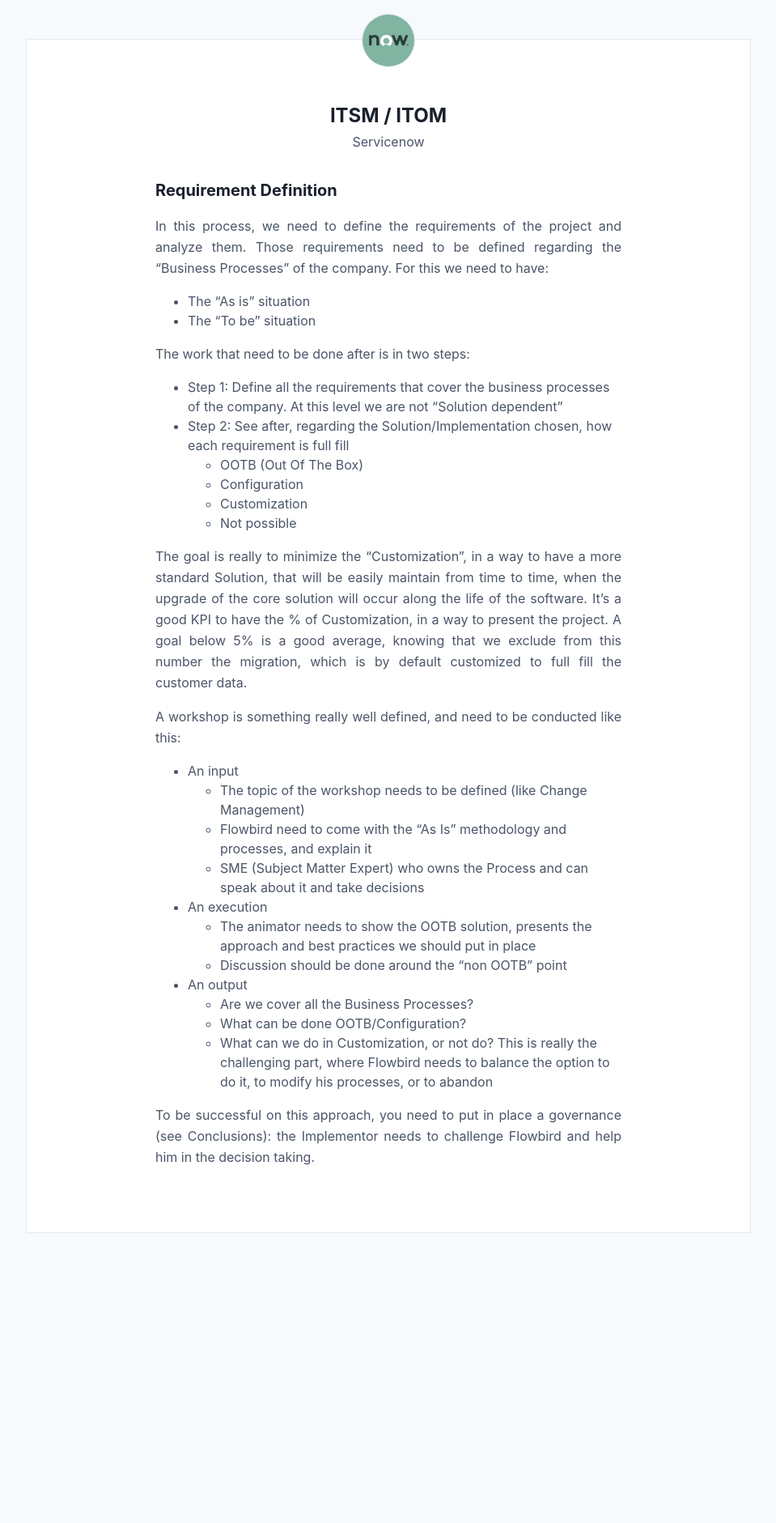
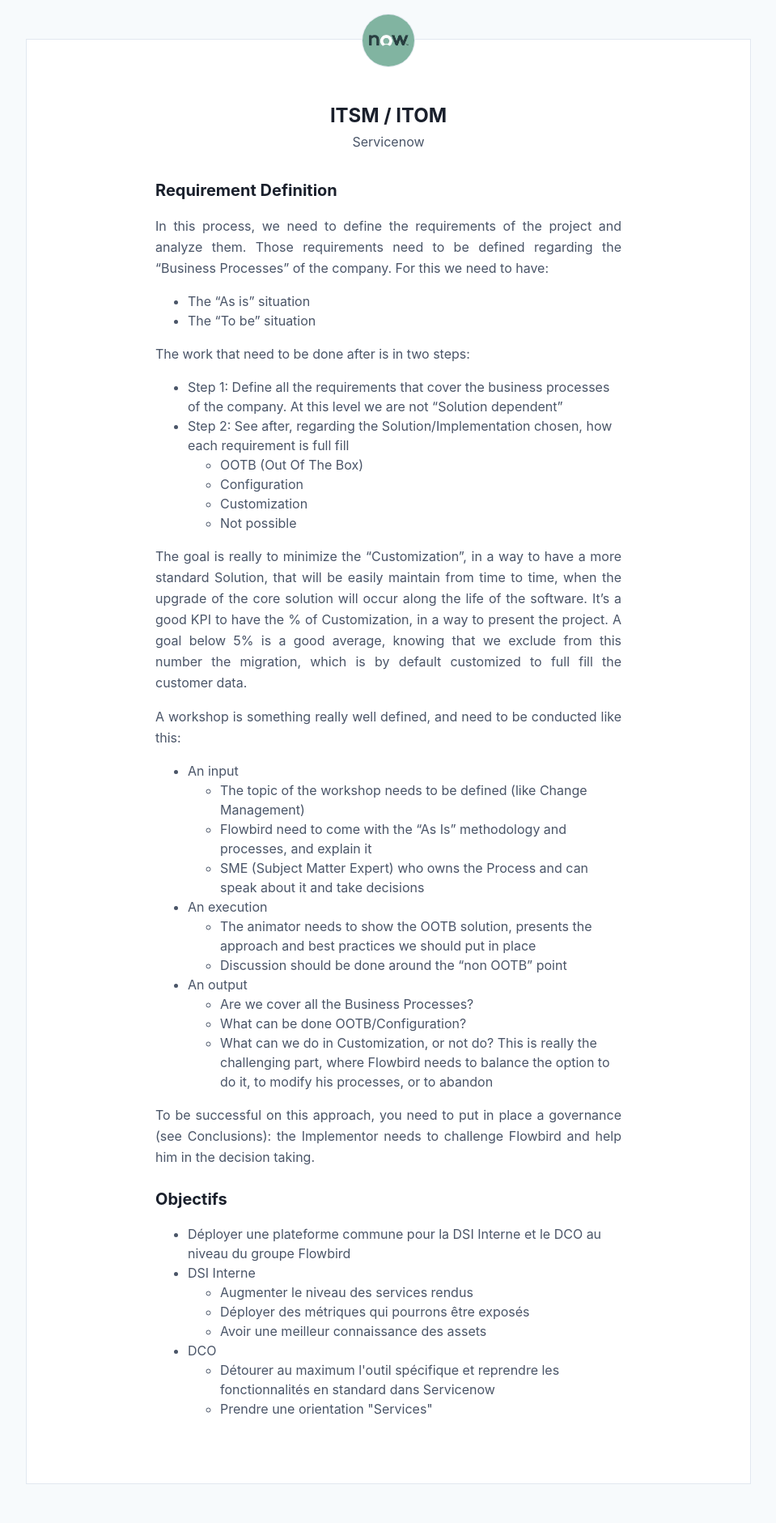
Before and after one commit to greglejeune/blog, a Jekyll site: the page built from _posts/2020-02-11-ITSM.md, in a window 1280 px wide. Shown: the whole page at 81% size, without its empty margins (160-1119 px from the left). Built offline with Jekyll 4.4.1, drawn with Linux system fonts in a browser that asks for light colours; before the commit the page ends 1571 px from its top, so only the background shows below that.

Commit message:
Update 2020-02-11-ITSM.md

```diff
--- a/_posts/2020-02-11-ITSM.md
+++ b/_posts/2020-02-11-ITSM.md
@@ -64,4 +64,21 @@
   <p>To be successful on this approach, you need to put in place a governance (see Conclusions): the Implementor needs
 to challenge Flowbird and help him in the decision taking.</p>
 
+  <h2>Objectifs</h2>
+
+  <ul>
+    <li>Déployer une plateforme commune pour la DSI Interne et le DCO au niveau du groupe Flowbird</li>
+    <li>DSI Interne</li>
+    <ul>
+      <li>Augmenter le niveau des services rendus</li>
+      <li>Déployer des métriques qui pourrons être exposés</li>
+      <li>Avoir une meilleur connaissance des assets</li>
+    </ul>
+    <li>DCO</li>
+    <ul>
+      <li>Détourer au maximum l'outil spécifique et reprendre les fonctionnalités en standard dans Servicenow</li>
+      <li>Prendre une orientation "Services"</li>
+    </ul>
+  </ul>
+
 </div>
```
